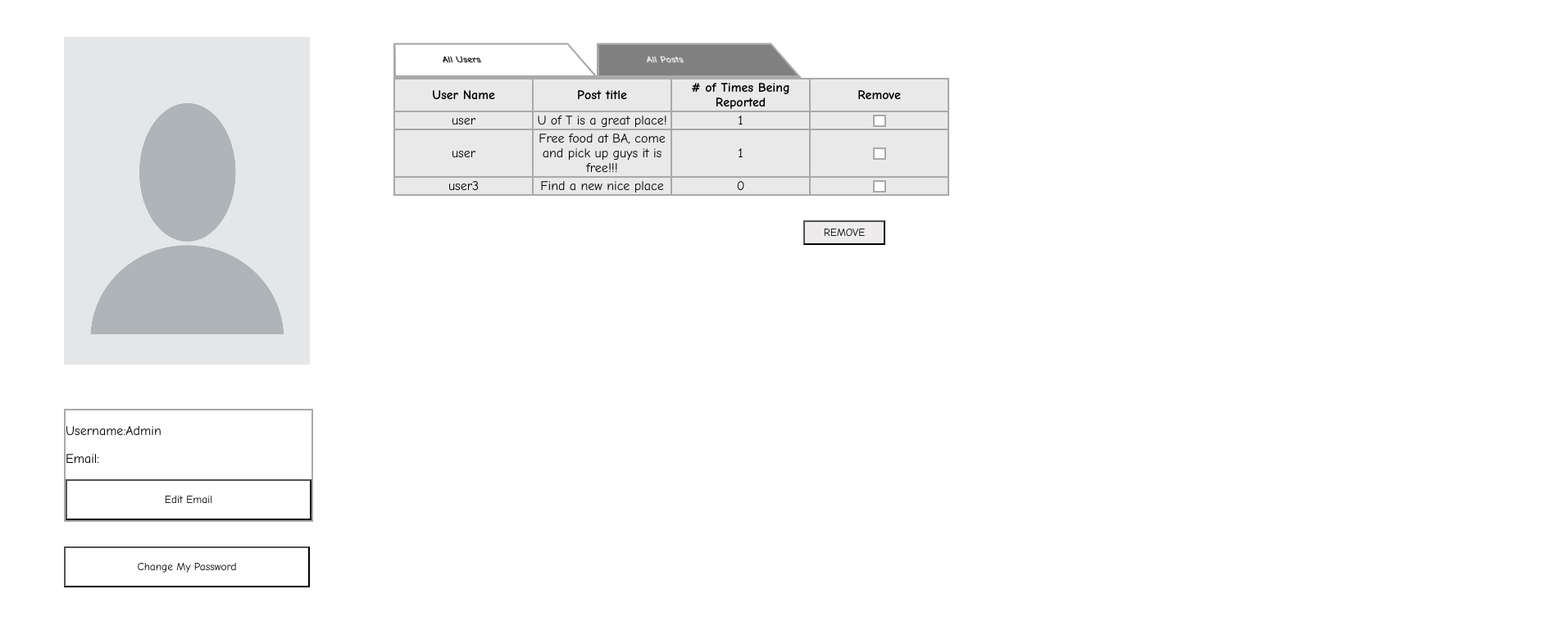
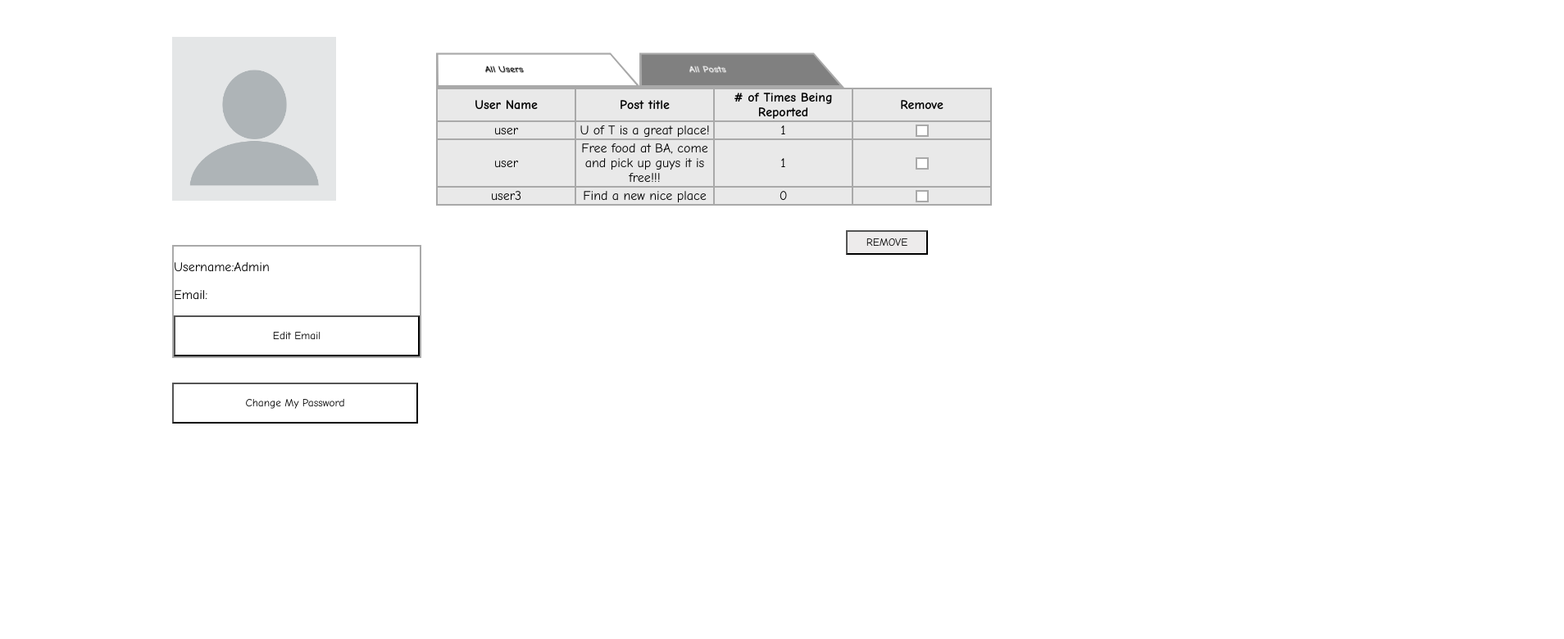
Before and after one commit to yaolan4/uoftzone, a plain HTML site: page admin/admin_profile_posts.html in a window 1280 px wide. Shown: the part 90-870 px from the top of the page at 82% size, 1908 px wide, since content can reach past the window. Before the commit the page ends 833 px from the top, so only its background shows below. Drawn offline with Linux system fonts and the light colour scheme.

Commit message:
Add model and db and change admin css

```diff
--- a/admin/admin_profile_posts.css
+++ b/admin/admin_profile_posts.css
@@ -6,7 +6,7 @@ h1 {
 }
 
 #wrapper{
-    width:  1900px;
+    width:  1000px;
     margin: 0 auto;
 }
 
@@ -62,8 +62,8 @@ body{
 }
 
 .profilePicture{
-    height:400px;
-    width: 300px;
+    height:200px;
+    width: 200px;
     padding-top:40px;
     padding-left:70px;
     display: inline-block;
@@ -110,7 +110,9 @@ body{
 #usersAndposts{
     float: right;
     position: relative;
-    right:750px;
+    right:50px;
+    left: 70px;
+    bottom: 500px;
 
 
 }
--- a/admin/admin_profile_users.css
+++ b/admin/admin_profile_users.css
@@ -6,7 +6,7 @@ h1 {
 }
 
 #wrapper{
-    width:  1900px;
+    width:  1000px;
     margin: 0 auto;
 }
 
@@ -62,8 +62,8 @@ body{
 }
 
 .profilePicture{
-    height:400px;
-    width: 300px;
+    height:200px;
+    width: 200px;
     padding-top:40px;
     padding-left:70px;
     display: inline-block;
@@ -112,7 +112,9 @@ body{
 #usersAndposts{
     float: right;
     position: relative;
-    right:750px;
+    right:50px;
+    left: 70px;
+    bottom: 500px;
 
 
 }
```
Also changed, not shown: db/mongoose.js (added, +9 -0 lines), model/models.js (added, +32 -0 lines).
